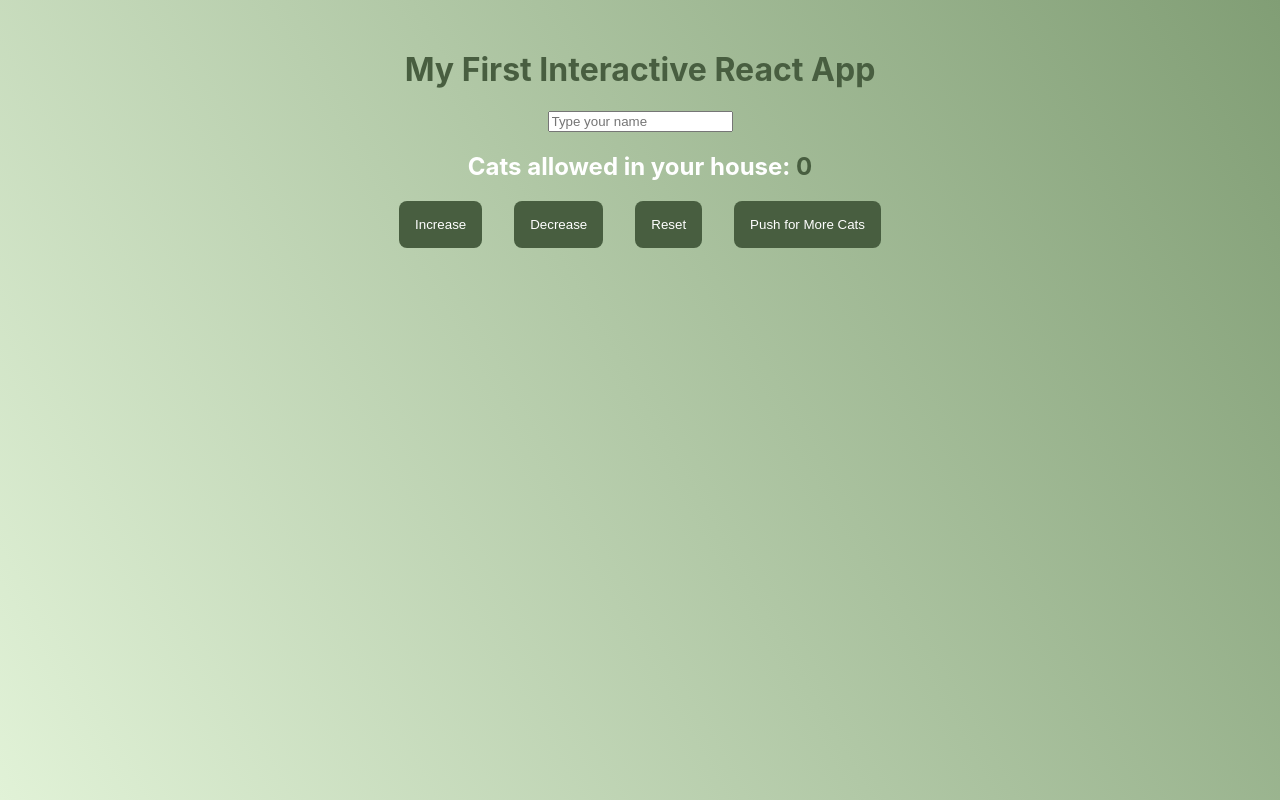
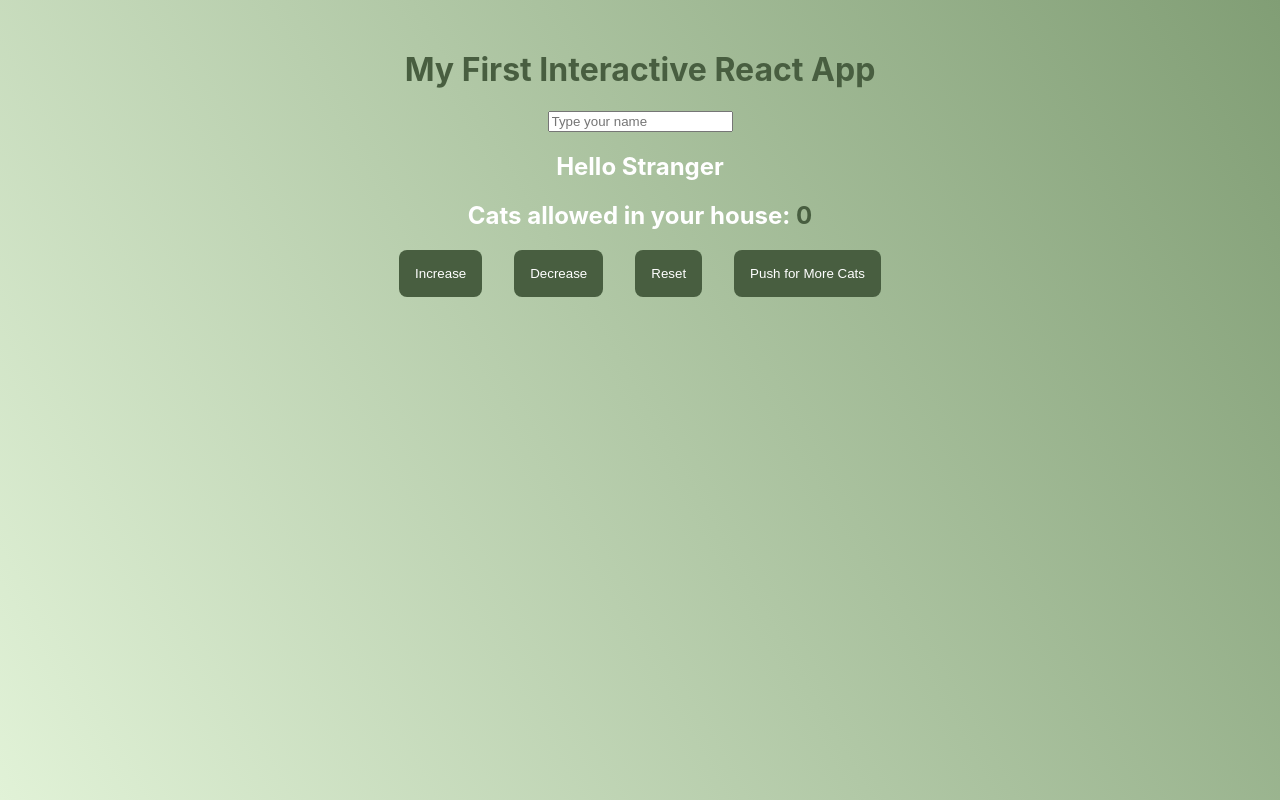
Before and after one commit to jaketreat/reactFirstApp, a React (Create React App) app: page / in a window 1280 px wide. Built offline with nearby package versions, Linux system fonts and the light colour scheme.

Commit message:
Greeting and Counter updates

```diff
--- a/src/Components/Counter.js
+++ b/src/Components/Counter.js
@@ -15,7 +15,7 @@ function Counter() {
   );
 
     function newFunction() {
-        return <button onClick={() => setCount(count + Math.floor(Math.random() * 100) + 25)}>Push for More Cats</button>;
+        return <button onClick={() => setCount(count + Math.floor(Math.random() * 250))}>Push for More Cats</button>;
     }
 }
 
--- a/src/Components/Greeting.js
+++ b/src/Components/Greeting.js
@@ -12,7 +12,7 @@ function Greeting() {
       Greeting = `${name} is a good Name!`;
       break;
     case "":
-      Greeting = "";
+      Greeting = "Hello Stranger";
       break;
     default:
       Greeting = `${name} is a bad name!`
```
